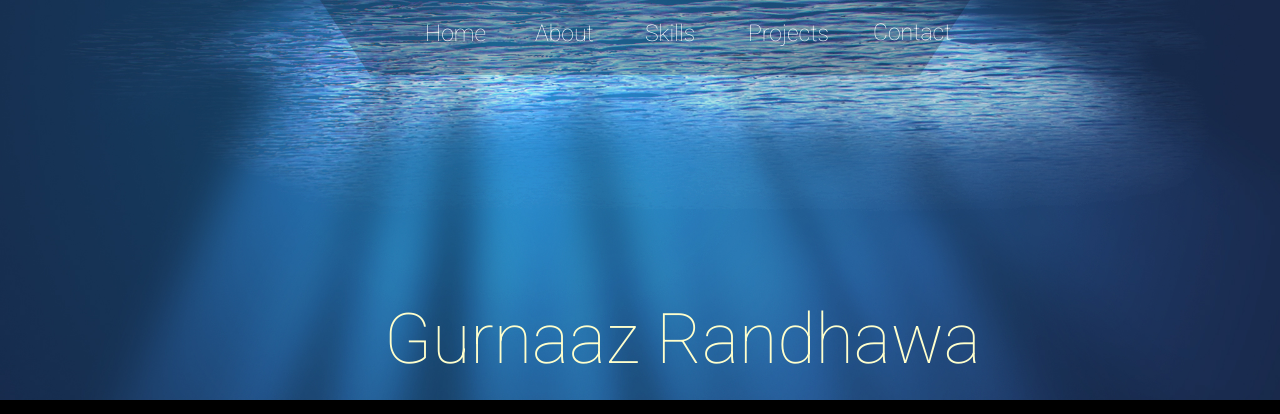
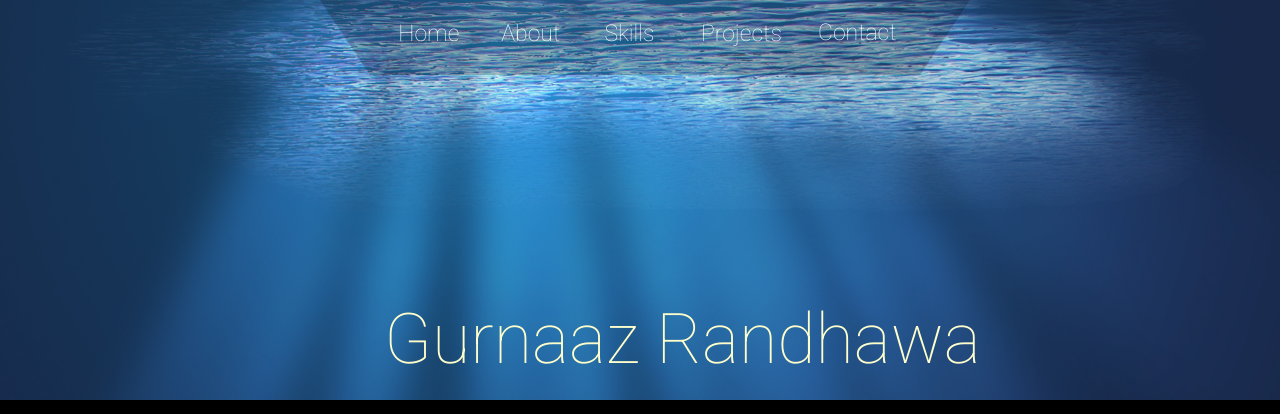
Before and after one commit to gnaazr95/gnaazr95.github.io, a plain HTML site: page index.html in a window 1280 px wide. Drawn offline with Linux system fonts and the light colour scheme; a web font is replaced by a local one.

Commit message:
Changed to CSS

```diff
--- a/gnaazcss.css
+++ b/gnaazcss.css
@@ -198,7 +198,7 @@ position:absolute;
 #Home{
 position:absolute;
 top:1px;
-left: 425px;
+left: 31.11273792093704%;
 z-index = 1000;
 }
 #HomeBelow{
@@ -209,7 +209,7 @@ left:15%;
 #About{
 position:absolute;
 top:1px;
-left: 535px;
+left: 39.16544655929722%;
 }
 #AboutBelow{
 position:absolute;
@@ -219,7 +219,7 @@ left: 20%;
 #Skills{
 position:absolute;
 top:1px;
-left: 645px;
+left: 47.21815519765739%;
 }
 #SkillsBelow{
 position:absolute;
@@ -229,7 +229,7 @@ left: 25%;
 #Projects{
 position:absolute;
 top:1px;
-left: 748px;
+left: 54.75841874084919%;
 }
 #ProjectsBelow{
 position:absolute;
@@ -239,7 +239,7 @@ left: 29.5%;
 #Contact{
 position:absolute;
 top:0px;
-left: 873px;
+left: 63.90922401171303%;
 }
 #ContactBelow{
 position:absolute;
```
